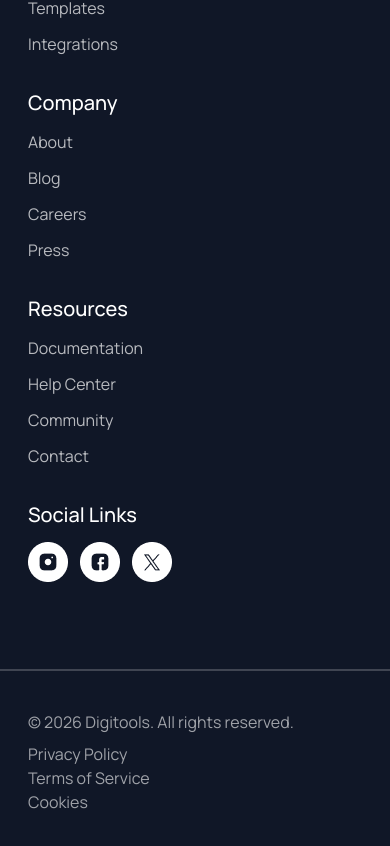
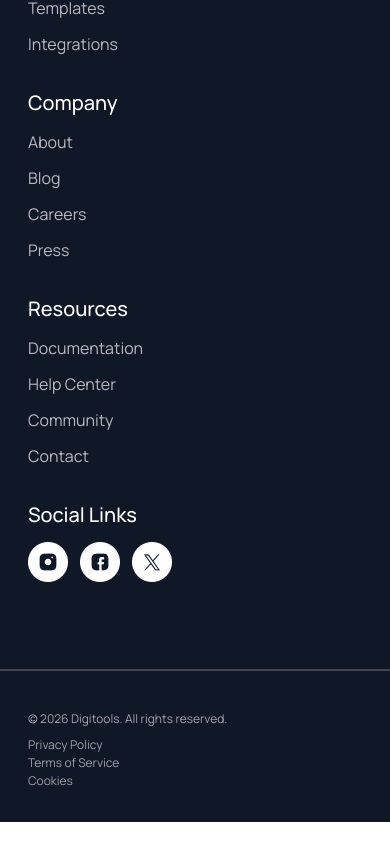
Before and after one commit to krisnokumarghosh/A06-DigiTools-Platform, a React (Vite) app: page / in a window 390 px wide. Shown: the part 9598-10444 px from the top of the page. After the commit the page ends 10420 px from the top, so only its background shows below. Built offline with nearby package versions, Linux system fonts and the light colour scheme.

Commit message:
fixed issue

```diff
--- a/src/components/Footer/FooterBottom.jsx
+++ b/src/components/Footer/FooterBottom.jsx
@@ -63,8 +63,8 @@ const FooterBottom = () => {
            </div>
 
            <div className='container mx-auto text-white/60 md:flex justify-between items-center  py-8 pl-7 md:pl-0'>
-                <p className='mb-2 md:mb-0'>© 2026 Digitools. All rights reserved.</p>
-                <div className='md:flex items-center gap-3'>
+                <p className='mb-2 md:mb-0 text-[12px] md:text-[16px]'>© 2026 Digitools. All rights reserved.</p>
+                <div className='md:flex items-center gap-3 text-[12px] md:text-[16px]'>
                     <p>Privacy Policy</p>
                     <p>Terms of Service</p>
                     <p>Cookies</p>
--- a/src/components/Footer/FooterTop.jsx
+++ b/src/components/Footer/FooterTop.jsx
@@ -7,11 +7,11 @@ const FooterTop = () => {
             <h1 className='font-extrabold text-[32px] md:text-[40px]'>Ready to Transform Your Workflow?</h1>
             <p className='text-[13px] md:text-[16px] text-white/70 w-70 md:w-150 mx-auto mt-2'>Join thousands of professionals who are already using Digitools to work smarter. Start your free trial today.</p>
             <div className='flex justify-center items-center gap-3 mt-10'>
-                <div className='bg-white max-w-40.75 rounded-full '>
-                <button className='btn border-0 rounded-full  bg-linear-to-r from-[#4F39F6] to-[#9514FA]
+                <div className='bg-white hover:-translate-y-1 transition-all duration-500 max-w-40.75 rounded-full '>
+                <button className='btn  border-0 rounded-full  bg-linear-to-r from-[#4F39F6] to-[#9514FA]
                bg-clip-text text-transparent shadow-none '>Explore Products</button>
                 </div>
-                <button className='btn bg-transparent rounded-full text-white px-6 shadow-none'>View Pricing</button>
+                <button className='btn hover:-translate-y-1 transition-all duration-500 bg-transparent rounded-full text-white px-6 shadow-none'>View Pricing</button>
             </div>
             <p className='text-[11px] md:text-[16px] text-white/70 mt-3'>14-day free trial • No credit card required • Cancel anytime</p>
         </div>
--- a/src/components/ProductCard/ProductCard.jsx
+++ b/src/components/ProductCard/ProductCard.jsx
@@ -61,7 +61,6 @@ const ProductCard = ({product , cart , setCart , price , setPrice}) => {
     </ul>
     <div className="mt-6">
       <button
-      disabled={isBought}
       onClick={() => handleCardBtn(product)}
       className="btn hover:scale-102 transition-all duration-500 border-0 rounded-full w-full text-white
       bg-linear-to-r from-[#4F39F6] to-[#9514FA] mb-7">
```
Also changed, not shown: 1 other file (tests, documents, lock files or other folders).
